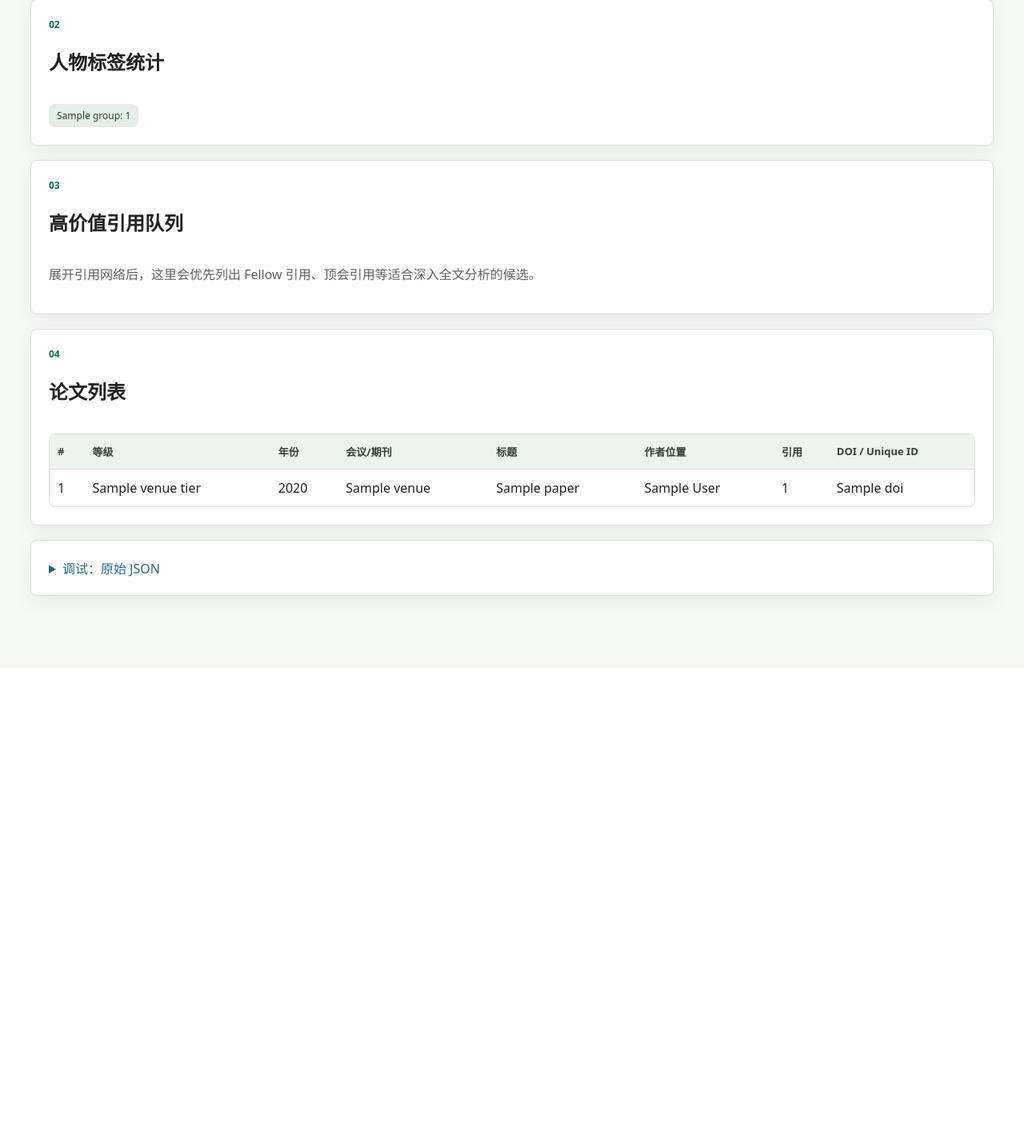
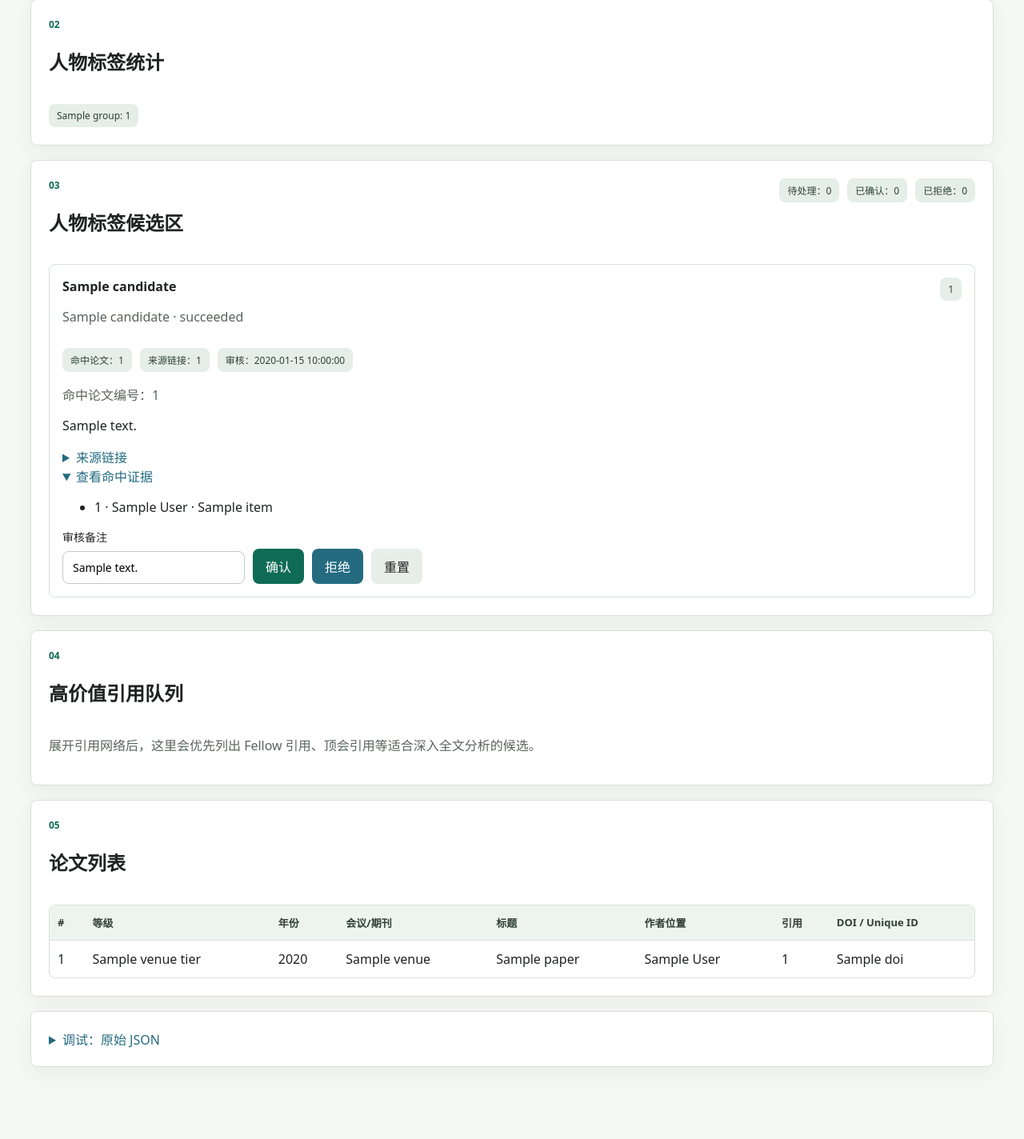
Before and after one commit to ssiMher/academic_impact_web, a FastAPI app: template app/templates/scholar_session.html in a window 1280 px wide. Shown: the part 1568-2992 px from the top of the page at 80% size. Before the commit the page ends 2335 px from the top, so only its background shows below. Run offline with FastAPI, Linux system fonts and the light colour scheme; the template is opened without the code that fills it: most values are stand-ins (such as "Sample title", 1, 10 or a date in 2020); some libraries are stand-ins or nearby versions.

Commit message:
Let scholar person tags be reviewed from the report
Scholar impact sessions already generated person candidates, but the report only exposed aggregate counts. This adds the same review loop used by paper sessions so candidate evidence can be checked and accepted or rejected before it drives statistics and queue priority.

Constraint: Keep the workflow server-rendered and reuse existing session JSON state.
Rejected: Add a separate moderation store | the current project persists reviewable session state in the session artifact.
Confidence: high
Scope-risk: narrow
Directive: Keep scholar candidate review synchronized with statistics and queue rebuilding when changing person tag semantics.
Tested: PYTHONPATH=.:${PYTHONPATH:-} python3 -m unittest tests.test_venue_statistics tests.test_compare_analysis_scopes tests.test_analysis_scope tests.test_analyze_fulltext tests.test_fulltext_gold_workflow tests.test_web_attach_pdf tests.test_scholar_stats tests.test_scholar_pipeline tests.test_scholar_web -q
Tested: python3 -m compileall app skills scripts
Tested: git diff --check

```diff
--- a/app/main.py
+++ b/app/main.py
@@ -180,6 +180,30 @@ def rebuild_scholar_derived_outputs(
     )
 
 
+@app.post("/scholars/{session_id}/candidates/review")
+def review_scholar_candidate(
+    session_id: str,
+    candidate_id: str = Form(...),
+    action: str = Form(...),
+    note: str = Form(""),
+):
+    try:
+        scholar_core.review_person_candidate(
+            session_id,
+            candidate_id,
+            action=action,
+            note=note,
+        )
+    except FileNotFoundError as exc:
+        raise HTTPException(status_code=404, detail=str(exc)) from exc
+    except ValueError as exc:
+        raise HTTPException(status_code=400, detail=str(exc)) from exc
+    return RedirectResponse(
+        url=f"/scholars/{session_id}#person-candidates",
+        status_code=303,
+    )
+
+
 @app.post("/scholars/{session_id}/analyze-queue")
 async def analyze_scholar_queue(
     request: Request,
--- a/app/templates/scholar_session.html
+++ b/app/templates/scholar_session.html
@@ -17,6 +17,10 @@
     {% set expand_total = task_state.total_count or statistics.publication_count or 0 %}
     {% set expand_percent = (expand_processed * 100 / expand_total) | round(0, 'floor') if expand_total else 0 %}
     {% set analysis = analysis_summary or {} %}
+    {% set person_candidates = payload.person_candidates or [] %}
+    {% set pending_people = person_candidates | selectattr('status', 'equalto', 'pending') | list | length %}
+    {% set confirmed_people = person_candidates | selectattr('status', 'equalto', 'confirmed') | list | length %}
+    {% set rejected_people = person_candidates | selectattr('status', 'equalto', 'rejected') | list | length %}
     <main class="page">
       <section class="panel">
         <p><a href="/">← 返回首页</a></p>
@@ -262,10 +266,88 @@
         </div>
       </section>
 
+      <section class="panel" id="person-candidates">
+        <div class="panel-header">
+          <div>
+            <p class="eyebrow">03</p>
+            <h2>人物标签候选区</h2>
+          </div>
+          <div class="status-chips">
+            <span class="chip">待处理：{{ pending_people }}</span>
+            <span class="chip">已确认：{{ confirmed_people }}</span>
+            <span class="chip">已拒绝：{{ rejected_people }}</span>
+          </div>
+        </div>
+        {% if person_candidates %}
+        <div class="cards">
+          {% for candidate in person_candidates %}
+          <article class="card">
+            <div class="card-header">
+              <div>
+                <strong>{{ candidate.name or candidate.candidate_id }}</strong>
+                <p class="muted">{{ candidate.tag_label or candidate.tag_type }} · {{ candidate.status or 'pending' }}</p>
+              </div>
+              <span class="chip">{{ candidate.candidate_id }}</span>
+            </div>
+            <div class="card-metrics">
+              <span class="chip">命中论文：{{ (candidate.matched_paper_ids or []) | length }}</span>
+              <span class="chip">来源链接：{{ (candidate.source_links or []) | length }}</span>
+              {% if candidate.reviewed_at %}<span class="chip">审核：{{ candidate.reviewed_at }}</span>{% endif %}
+            </div>
+            {% if candidate.matched_paper_ids %}
+            <p class="muted">命中论文编号：{{ (candidate.matched_paper_ids or []) | join(', ') }}</p>
+            {% endif %}
+            {% if candidate.matched_paper_titles %}
+            <p class="muted">命中论文标题：{{ (candidate.matched_paper_titles or []) | join('；') }}</p>
+            {% endif %}
+            {% if candidate.matched_affiliations %}
+            <p class="muted">匹配机构：{{ (candidate.matched_affiliations or []) | join(' / ') }}</p>
+            {% endif %}
+            {% if candidate.note %}
+            <p>{{ candidate.note }}</p>
+            {% endif %}
+            {% if candidate.source_links %}
+            <details>
+              <summary>来源链接</summary>
+              <ul>
+                {% for link in candidate.source_links %}
+                <li><a href="{{ link }}" target="_blank" rel="noreferrer">{{ link }}</a></li>
+                {% endfor %}
+              </ul>
+            </details>
+            {% endif %}
+            {% if candidate.evidence %}
+            <details open>
+              <summary>查看命中证据</summary>
+              <ul>
+                {% for item in candidate.evidence %}
+                <li>{{ item.paper_id or '-' }} · {{ item.matched_author or candidate.name or '-' }} · {{ item.paper_title or '-' }}</li>
+                {% endfor %}
+              </ul>
+            </details>
+            {% endif %}
+            <form action="/scholars/{{ session_id }}/candidates/review" method="post" class="inline-actions">
+              <input type="hidden" name="candidate_id" value="{{ candidate.candidate_id }}" />
+              <label>
+                审核备注
+                <input type="text" name="note" value="{{ candidate.review_note or '' }}" />
+              </label>
+              <button type="submit" name="action" value="confirm" {% if task_active %}disabled{% endif %}>确认</button>
+              <button type="submit" name="action" value="reject" class="secondary" {% if task_active %}disabled{% endif %}>拒绝</button>
+              <button type="submit" name="action" value="reset" class="ghost" {% if task_active %}disabled{% endif %}>重置</button>
+            </form>
+          </article>
+          {% endfor %}
+        </div>
+        {% else %}
+        <p class="muted">当前没有命中任何人物候选。展开引用网络后，系统会按 Fellow、院士、国外高校作者等线索生成候选。</p>
+        {% endif %}
+      </section>
+
       <section class="panel" id="deep-analysis-queue">
         <div class="panel-header">
           <div>
-            <p class="eyebrow">03</p>
+            <p class="eyebrow">04</p>
             <h2>高价值引用队列</h2>
           </div>
         </div>
@@ -365,7 +447,7 @@
       <section class="panel">
         <div class="panel-header">
           <div>
-            <p class="eyebrow">04</p>
+            <p class="eyebrow">05</p>
             <h2>论文列表</h2>
           </div>
         </div>
```
Also changed, not shown: app/services/scholar_core.py (+50 -0 lines), tests/test_scholar_web.py (+118 -0 lines).
